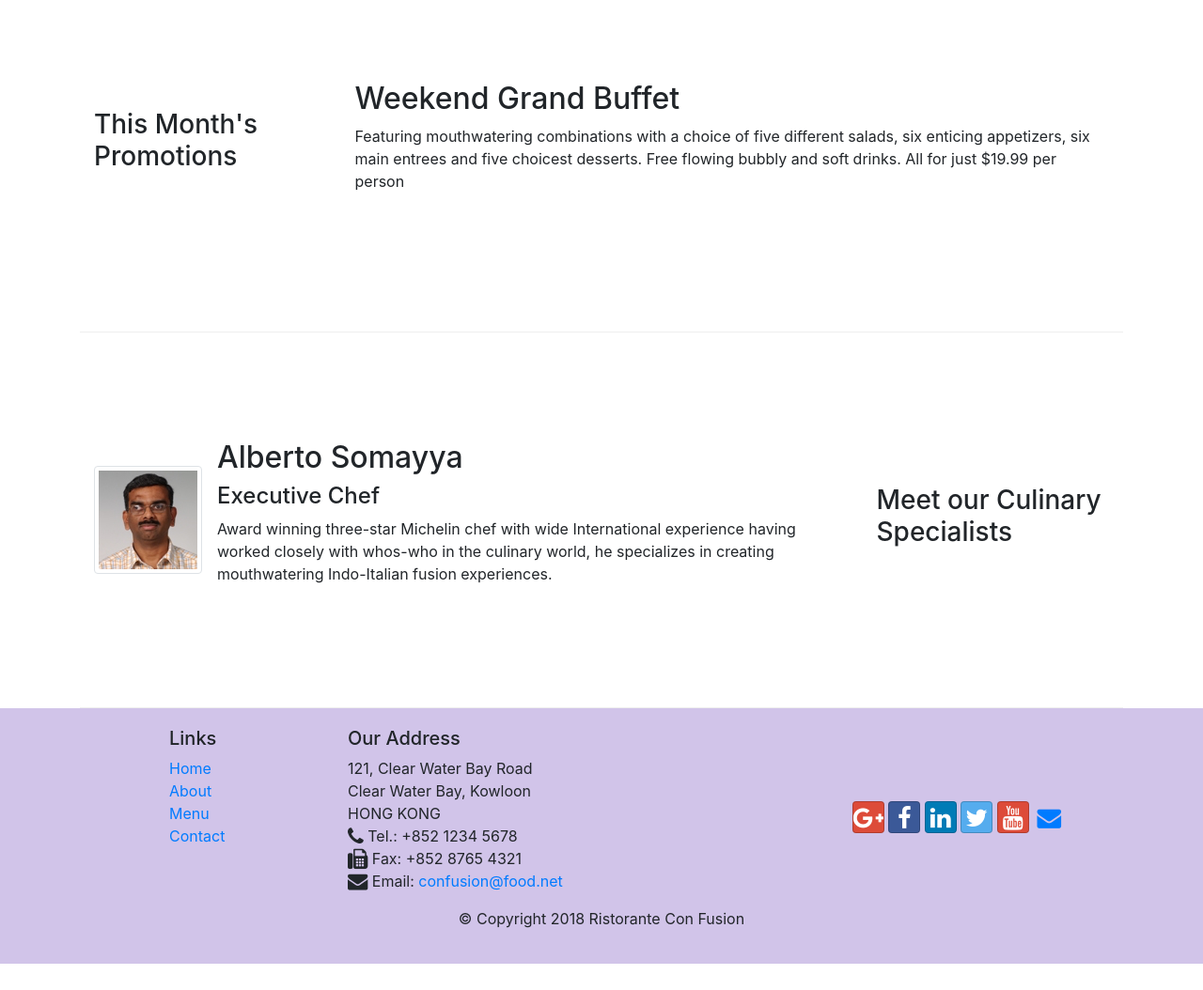
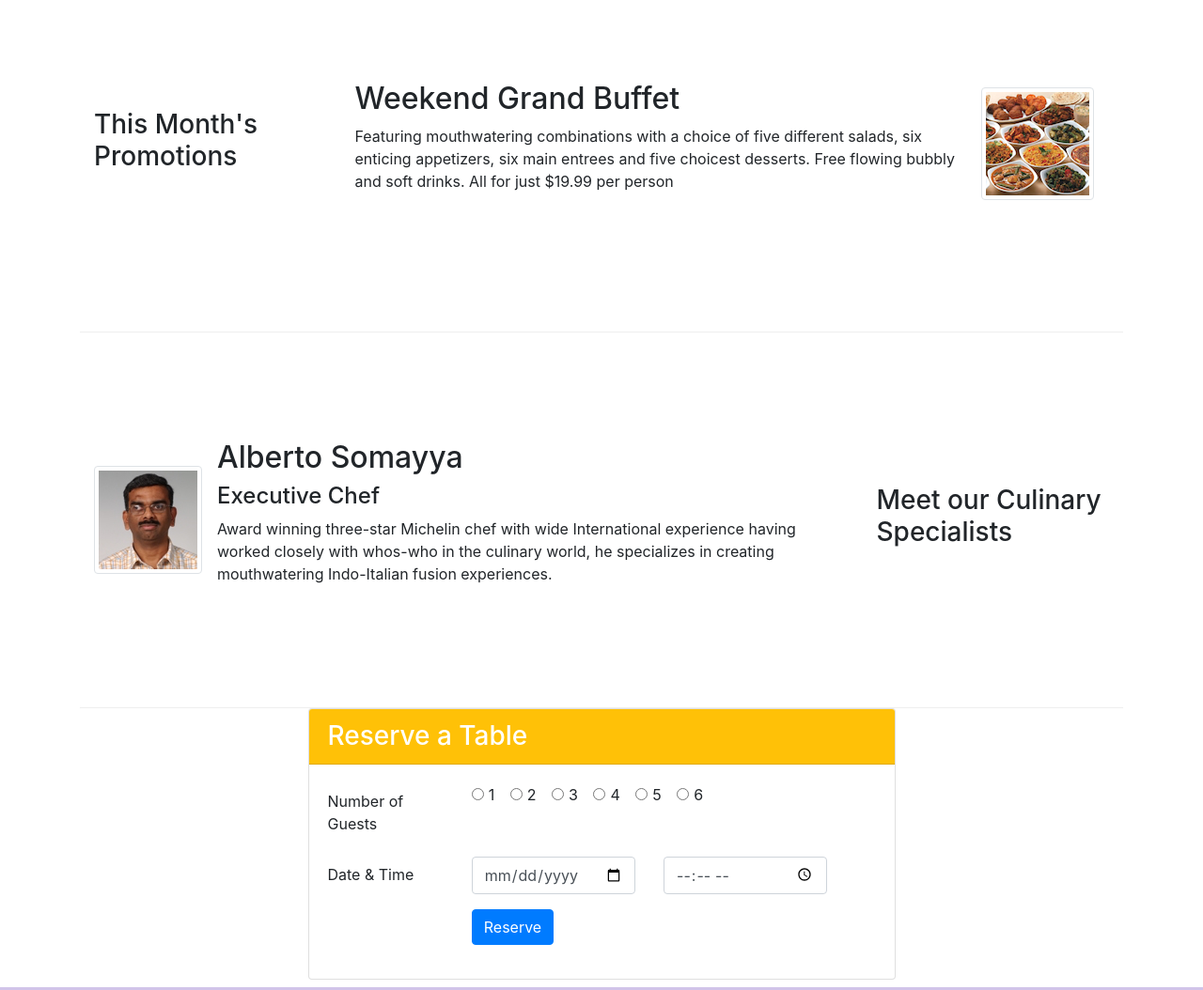
Before and after one commit to Sarthakbunny/Front-End-Web-UI-Frameworks-and-Tools-Bootstrap-4, a website: page index.html in a window 1280 px wide. Shown: the part 780-1834 px from the top of the page at 94% size. Before the commit the page ends 1806 px from the top, so only its background shows below. Drawn offline with nearby package versions, Linux system fonts and the light colour scheme.

Commit message:
Assignment 2

```diff
--- a/index.html
+++ b/index.html
@@ -41,6 +41,9 @@
                 <div class="col-12 col-sm align-self-center">
                     <img src="img/logo.png" class="img-fluid">
                 </div>
+                <div class="col-12 col-sm align-self-center">
+                    <a href="#reserve" class="nav-link"><button class="btn btn-warning">Reserve Table</button></a>
+                </div>
             </div>
         </div>
     </header>
@@ -62,7 +65,6 @@
                             Buffalo Paneer.</p>
                     </div>
                 </div>
-
             </div>
         </div>
 
@@ -72,8 +74,13 @@
                 <h3>This Month's Promotions</h3>
             </div>
             <div class="col col-smcol-md">
-                <h2>Weekend Grand Buffet</h2>
-                <p>Featuring mouthwatering combinations with a choice of five different salads, six enticing appetizers, six main entrees and five choicest desserts. Free flowing bubbly and soft drinks. All for just $19.99 per person </p>
+                <div class="media">
+                    <div class="media-body">
+                        <h2 class="mt-0">Weekend Grand Buffet</h2>
+                        <p class="d-none d-sm-block">Featuring mouthwatering combinations with a choice of five different salads, six enticing appetizers, six main entrees and five choicest desserts. Free flowing bubbly and soft drinks. All for just $19.99 per person </p>
+                    </div>
+                    <img class="d-flex mr-3 img-thumbnail align-self-center" src="img/buffet.png" alt="buffet">
+                </div>
             </div>
         </div>
 
@@ -99,7 +106,60 @@
             </div>
         </div>
     </div>
-
+    <div class="row">
+        <div class="col-12 col-sm-8 offset-sm-2 col-md-6 offset-md-3 mb-2">
+            <div class="card">
+                <h3 class="card-header bg-warning text-white" id="reserve">Reserve a Table</h3>
+                <div class="card-body">
+                    <form class="form">
+                        <div class="form-group row">
+                            <label for="seatsno" class="col-12 col-lg-3 col-form-label">Number of Guests</label>
+                            <div class="col-12 col-lg-9">
+                                <div class="form-check form-check-inline">
+                                    <input class="form-check-input" type="radio" name="seatsno" value="1">
+                                    <label class="form-check-label" for="seatsno">1</label>
+                                </div>
+                                <div class="form-check form-check-inline">
+                                    <input class="form-check-input" type="radio" name="seatsno" value="2">
+                                    <label class="form-check-label" for="seatsno">2</label>
+                                </div>
+                                <div class="form-check form-check-inline">
+                                    <input class="form-check-input" type="radio" name="seatsno" value="3">
+                                    <label class="form-check-label" for="seatsno">3</label>
+                                </div>
+                                <div class="form-check form-check-inline">
+                                    <input class="form-check-input" type="radio" name="seatsno" value="4">
+                                    <label class="form-check-label" for="seatsno">4</label>
+                                </div>
+                                <div class="form-check form-check-inline">
+                                    <input class="form-check-input" type="radio" name="seatsno" value="5">
+                                    <label class="form-check-label" for="seatsno">5</label>
+                                </div>
+                                <div class="form-check form-check-inline">
+                                    <input class="form-check-input" type="radio" name="seatsno" value="6">
+                                    <label class="form-check-label" for="seatsno">6</label>
+                                </div>
+                            </div>
+                        </div>
+                        <div class="form-group row">
+                            <label for="datentime" class="col-12 col-lg-3 col-form-label">Date &amp; Time</label>
+                            <div class="col-12 col-lg-4">
+                                <input type="date" class="form-control" id="date" name="date" placeholder="Date">
+                            </div>
+                            <div class="col-12 col-lg-4">
+                                <input type="time" class="form-control" id="time" name="time" placeholder="Time">
+                            </div>
+                        </div>
+                        <div class="form-group row">
+                            <div class="col-12 col-lg-9 offset-lg-3">
+                                <button type="submit" class="btn btn-primary">Reserve</button>
+                            </div>
+                        </div>
+                    </form>
+                </div>
+            </div>
+        </div>
+    </div>
     <footer class="footer">
         <div class="container">
             <div class="row">
```
